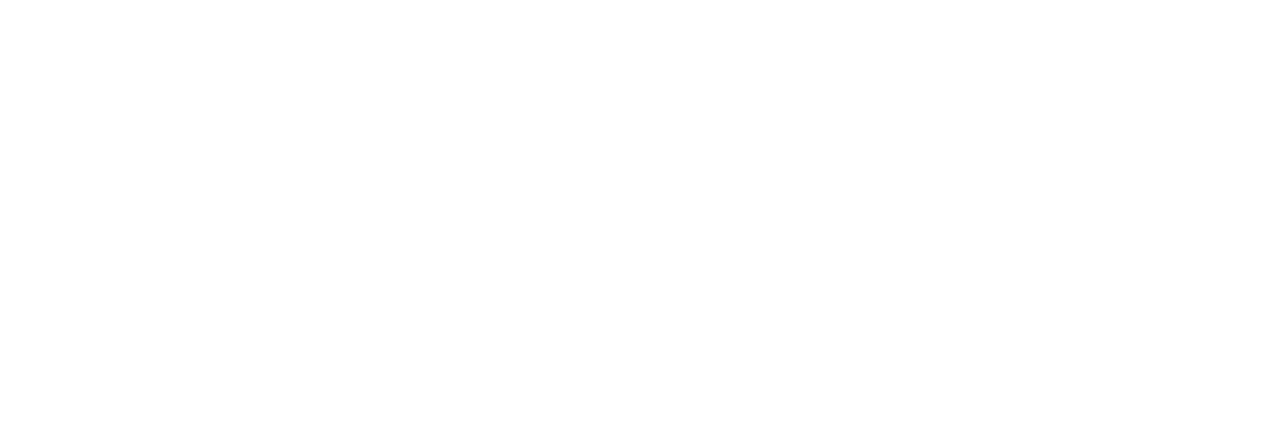
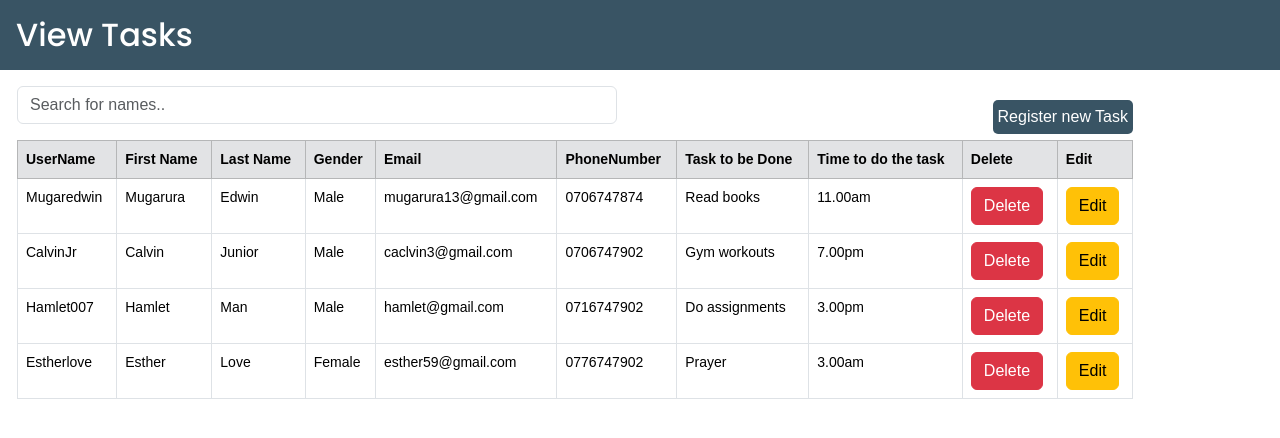
Before and after one commit to KomuhangiDemetira/CI-CD-WORK2, a plain HTML site: page html/view.html in a window 1280 px wide. Drawn offline with nearby package versions, Linux system fonts and the light colour scheme.

Commit message:
Added dummy data for users

```diff
--- /dev/null
+++ b/css/view.css
@@ -0,0 +1,54 @@
+@import url('https://fonts.googleapis.com/css2?family=Fraunces:wght@700&family=Montserrat:wght@100;500;700&family=Poppins:ital,wght@0,100;0,200;0,300;0,400;0,500;0,600;0,700;0,800;0,900;1,100;1,200;1,300;1,400;1,500;1,600;1,700;1,800;1,900&display=swap');
+
+table{
+    /* margin-left: 5px !important; */
+    margin-left: 0px !important;
+}
+
+body{
+    /* font-family: 'Poppins', sans-serif; */
+    font-family: 'Work Sans', sans-serif;
+    /* background-color: #D8D9DA; */
+}
+.container{
+    margin-left: 5px !important;
+}
+input{
+    width: 600px !important;
+}
+.invoice-btns{
+    margin-top: 20px;
+    display: flex;
+    justify-content: center;
+}
+.invoice-btn{
+    padding: 3px 9px;
+    color: var(--dark-color);
+    font-family:inherit ;
+    border: 1px solid rgba(0, 0, 0, 0.1);
+    cursor: pointer;
+}
+table{
+    font-size: 14px;
+}
+h2{
+     font-family: 'Poppins', sans-serif;
+}
+
+#registernew{
+    border:1px solid groove;
+    float: right;
+    background-color: #395464;
+    padding: 5px;
+    color: white;
+    text-decoration: none;
+    margin-top: -40px;
+    font-size: 16px;
+    border-radius: 5px;
+}
+
+/* #right{
+    float: right;
+    margin-top: -32px;
+    margin-right: 700px;
+} */
--- a/html/view.html
+++ b/html/view.html
@@ -1,12 +1,110 @@
 <!DOCTYPE html>
-<html lang="en">
-<head>
+<html>
+  <head>
     <meta charset="UTF-8">
-    <meta http-equiv="X-UA-Compatible" content="IE=edge">
     <meta name="viewport" content="width=device-width, initial-scale=1.0">
-    <title>View Users</title>
-</head>
-<body>
-
-</body>
+    <title>Tasks</title>
+    <link rel="preconnect" href="https://fonts.googleapis.com">
+    <link rel="preconnect" href="https://fonts.gstatic.com" crossorigin="">
+    <link href="https://fonts.googleapis.com/css2?family=Fraunces:wght@100;400;700&family=Montserrat:wght@100;500;700&display=swap" rel="stylesheet">
+    <link rel="stylesheet" href="https://cdnjs.cloudflare.com/ajax/libs/font-awesome/6.4.2/css/all.min.css" integrity="sha512-z3gLpd7yknf1YoNbCzqRKc4qyor8gaKU1qmn+CShxbuBusANI9QpRohGBreCFkKxLhei6S9CQXFEbbKuqLg0DA==" crossorigin="anonymous" referrerpolicy="no-referrer">
+    <link href="https://cdn.jsdelivr.net/npm/bootstrap@5.3.1/dist/css/bootstrap.min.css" rel="stylesheet" integrity="sha384-4bw+/aepP/YC94hEpVNVgiZdgIC5+VKNBQNGCHeKRQN+PtmoHDEXuppvnDJzQIu9" crossorigin="anonymous">
+    <link rel="stylesheet" href="../css/view.css">
+    <script src="https://kit.fontawesome.com/aff02a4ba3.js" crossorigin="anonymous"></script>
+    <h2 class="p-3 mb-3 text-white" style="background-color: #395464">View Tasks</h2>
+  </head>
+  <body>
+    <div class="container">
+      <input id="myInput" type="text" onkeyup="myFunction()" placeholder="Search for names.." class="form-control mb-3">
+      <a id="registernew" href="../html/register.html">Register new Task</a>
+      <table id="myTable" class="table table-bordered table-hover">
+        <thead class="table-secondary">
+          <tr class="header">
+            <th scope="col">UserName</th>
+            <th scope="col">First Name</th>
+            <th scope="col">Last Name</th>
+            <th scope="col">Gender</th>
+            <th scope="col">Email</th>
+            <th scope="col">PhoneNumber</th>
+            <th scope="col">Task to be Done</th>
+            <th scope="col">Time to do the task</th>
+            <th scope="col">Delete</th>
+            <th scope="col">Edit</th>
+          </tr>
+        </thead>
+        <tbody>
+            <tr>
+                <td>Mugaredwin</td>
+                <td>Mugarura</td>
+                <td>Edwin</td>
+                <td>Male</td>
+                <td>mugarura13@gmail.com</td>
+                <td>0706747874</td>
+                <td>Read books</td>
+                <td>11.00am</td>
+                <td>
+                    <button class="btn btn-danger" type="submit" onclick="return Confirm(event)">Delete</button>
+                </td>
+                  </td>
+                <td>
+                    <a class="btn btn-warning" href="../html/update.html">Edit</a>
+                </td>
+            </tr>
+            <tr>
+                <td>CalvinJr</td>
+                <td>Calvin</td>
+                <td>Junior</td>
+                <td>Male</td>
+                <td>caclvin3@gmail.com</td>
+                <td>0706747902</td>
+                <td>Gym workouts</td>
+                <td>7.00pm</td>
+                <td>
+                    <button class="btn btn-danger" type="submit" onclick="return Confirm(event)">Delete</button>
+                </td>
+                  </td>
+                <td>
+                    <a class="btn btn-warning" href="../html/update.html">Edit</a>
+                </td>
+            </tr>
+            <tr>
+                <td>Hamlet007</td>
+                <td>Hamlet</td>
+                <td>Man</td>
+                <td>Male</td>
+                <td>hamlet@gmail.com</td>
+                <td>0716747902</td>
+                <td>Do assignments</td>
+                <td>3.00pm</td>
+                <td>
+                    <button class="btn btn-danger" type="submit" onclick="return Confirm(event)">Delete</button>
+                </td>
+                  </td>
+                <td>
+                    <a class="btn btn-warning" href="../html/update.html">Edit</a>
+                </td>
+            </tr>
+            <tr>
+                <td>Estherlove</td>
+                <td>Esther</td>
+                <td>Love</td>
+                <td>Female</td>
+                <td>esther59@gmail.com</td>
+                <td>0776747902</td>
+                <td>Prayer</td>
+                <td>3.00am</td>
+                <td>
+                    <button class="btn btn-danger" type="submit" onclick="return Confirm(event)">Delete</button>
+                </td>
+                  </td>
+                <td>
+                    <a class="btn btn-warning" href="../html/update.html">Edit</a>
+                </td>
+            </tr>
+        </tbody>
+      </table>
+    </div>
+    <script src="../js/delete.js"></script>
+    <script src="../js/search.js"></script>
+  </body>
 </html>
--- /dev/null
+++ b/js/delete.js
@@ -0,0 +1,10 @@
+const Confirm = (event) => {
+    const result = confirm("Are you sure you want to proceed?");
+    if (result) {
+      // The user clicked 'OK', perform the delete action here.
+      window.location.href = "delete.html";
+    } else{
+      // The user clicked 'Cancel', handle the cancellation here.
+      event.preventDefault();
+    }
+  };
--- /dev/null
+++ b/js/search.js
@@ -0,0 +1,21 @@
+function myFunction() {
+    // Declare variables
+    var input, filter, table, tr, td, i, txtValue;
+    input = document.getElementById("myInput");
+    filter = input.value.toUpperCase();
+    table = document.getElementById("myTable");
+    tr = table.getElementsByTagName("tr");
+
+    // Loop through all table rows, and hide those who don't match the search query
+    for (i = 0; i < tr.length; i++) {
+      td = tr[i].getElementsByTagName("td")[0];
+      if (td) {
+        txtValue = td.textContent || td.innerText;
+        if (txtValue.toUpperCase().indexOf(filter) > -1) {
+          tr[i].style.display = "";
+        } else {
+          tr[i].style.display = "none";
+        }
+      }
+    }
+  }
```
